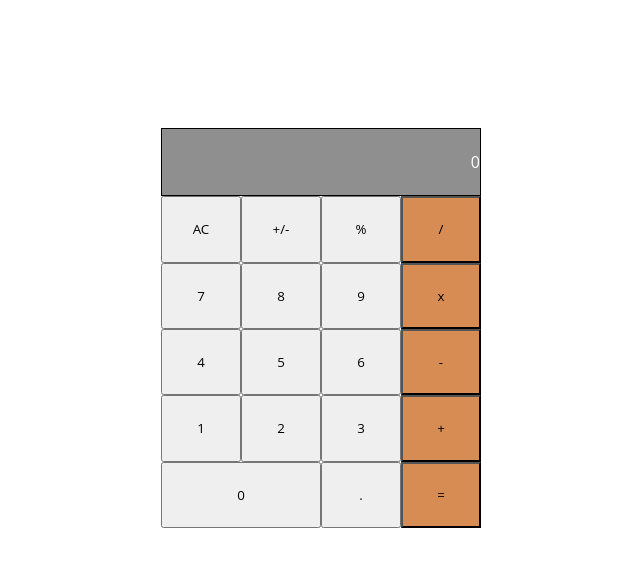
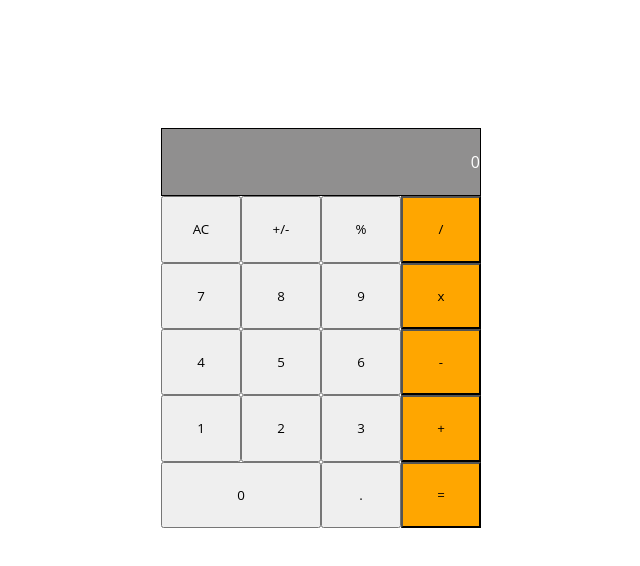
Before and after one commit to addisalemseifu/my-calc, a React (Create React App) app: page /calculator in a window 1280 px wide. Shown: the top 566 px of the page, without its empty margins (319-959 px from the left). Built offline with nearby package versions, Linux system fonts and the light colour scheme.

Commit message:
Correct background-color.

```diff
--- a/src/index.css
+++ b/src/index.css
@@ -19,7 +19,7 @@
 }
 
 .operator {
-  background-color: rgb(214, 140, 82);
+  background-color: #FFA600;
 }
 
 .output {
@@ -28,7 +28,7 @@
   border: 1px solid black;
   background-color: rgb(144, 143, 143);
   display: flex;
-  justify-content: end;
+  justify-content: flex-end;
   align-items: center;
   color: white;
 }
```
